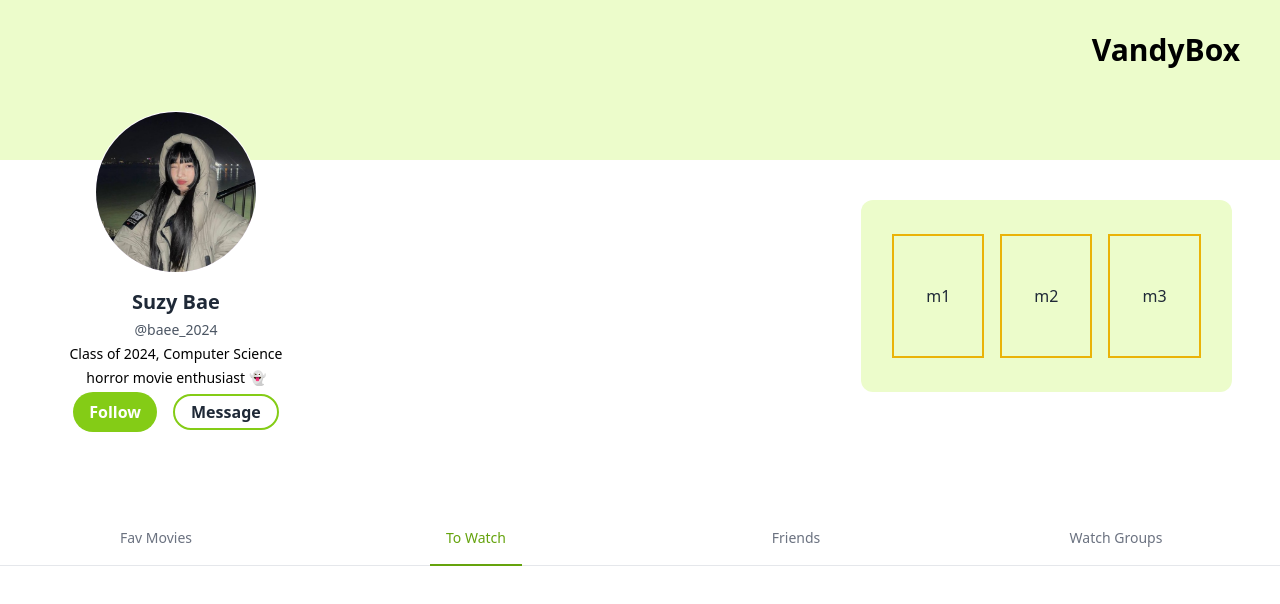
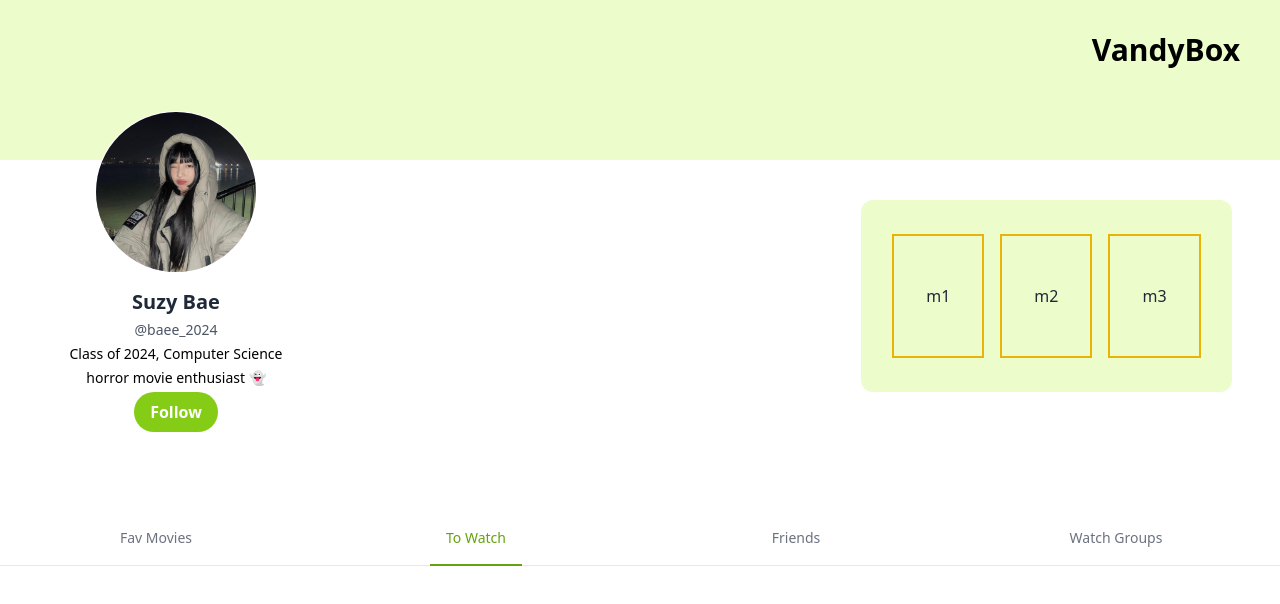
Before and after one commit to Alansyang8/VandyBox, a React (Create React App) app in the folder vandy-box/: page /profile in a window 1280 px wide. Shown: the top 604 px of the page. Built offline with nearby package versions, Linux system fonts and the light colour scheme.

Commit message:
delete box

```diff
--- a/vandy-box/src/components/ProfileHeader.js
+++ b/vandy-box/src/components/ProfileHeader.js
@@ -1,5 +1,4 @@
 import React from "react";
-import SuzyBaePic from "../assets/SuzyBaePic.png";
 import { Link } from 'react-router-dom';
 
 function ProfileHeader() {
--- a/vandy-box/src/components/UserProfile.js
+++ b/vandy-box/src/components/UserProfile.js
@@ -20,7 +20,7 @@
         {/* Follow & Message Buttons */}
         <div class="flex flex-row justify-center font-semibold mx-auto my-4 w-40">
           <div class="my-auto text-white bg-lime-500 hover:bg-lime-600 hover:cursor-pointer rounded-3xl py-2 px-4 mx-2">Follow</div>
-          <div class="my-auto text-gray-800 py-1 px-4 border-2 border-lime-500 hover:bg-lime-500 hover:cursor-pointer hover:text-white rounded-3xl mx-2">Message</div>
+          {/* <div class="my-auto text-gray-800 py-1 px-4 border-2 border-lime-500 hover:bg-lime-500 hover:cursor-pointer hover:text-white rounded-3xl mx-2">Add to Box</div> */}
         </div>
         </div>
       </div>
```
